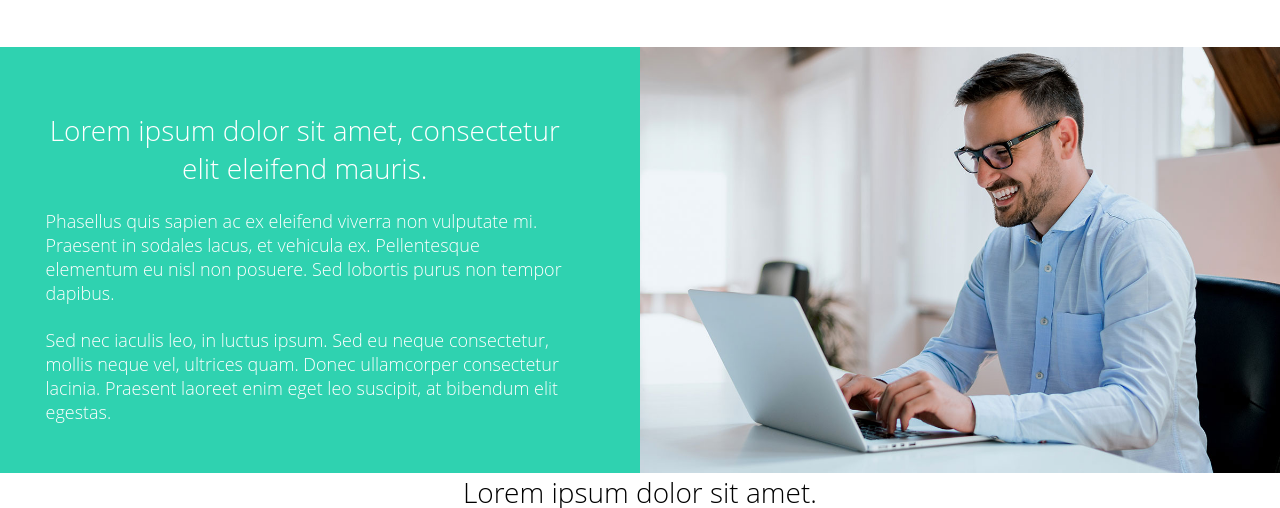
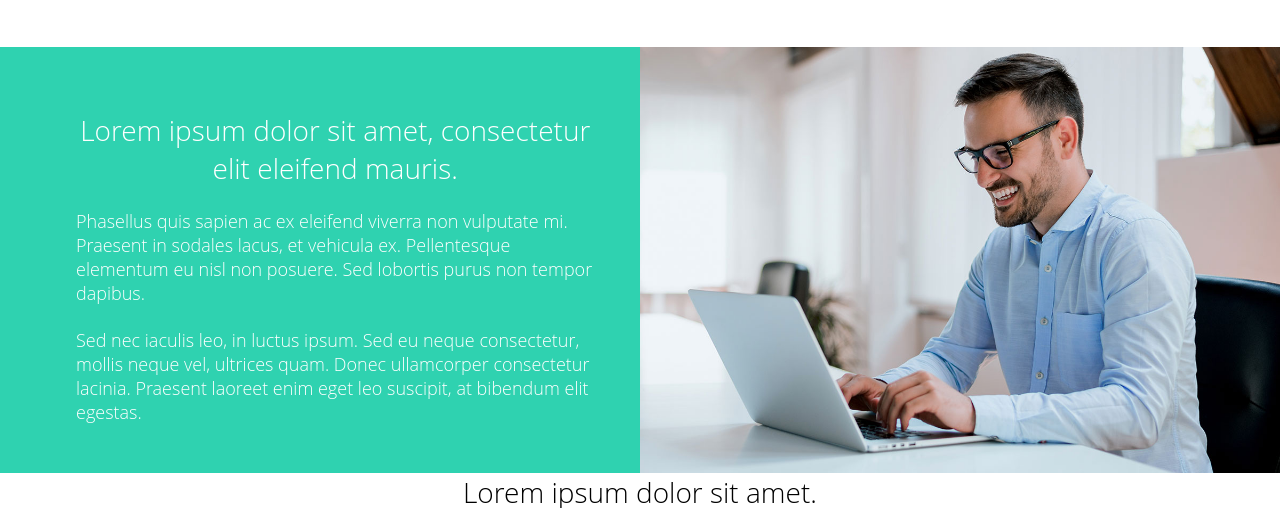
Before and after one commit to alieninochi/butterfly-cience, a website: page build/index.html in a window 1280 px wide. Shown: the part 1113-1621 px from the top of the page. Drawn offline with nearby package versions, Linux system fonts and the light colour scheme; files that its build step writes are made by us from their sources; a script that the page names is missing.

Commit message:
Fix width issues

```diff
--- a/src/styles/about.scss
+++ b/src/styles/about.scss
@@ -9,10 +9,15 @@
 
 .about__header {
     position: relative;
-    left: 5%;
+    left: 20%;
     margin-top: 4rem;
     text-align: center;
-    width: 85%;
+    width: 75%;
+
+    @include media-laptop {
+        width: 85%;
+        left: 10%;
+    }
 
     @include media-tablet {
         margin-top: 2rem;
@@ -26,10 +31,15 @@
 
 .about__text {
     position: relative;
-    left: 5%;
+    left: 20%;
     font-size: 1.125rem;
-    width: 85%;
+    width: 75%;
     margin-top: 1.25em;
+
+    @include media-laptop {
+        width: 85%;
+        left: 10%;
+    }
 
     @include media-mobile {
         width: 100%;
--- a/src/styles/header.scss
+++ b/src/styles/header.scss
@@ -23,7 +23,7 @@
     width: 30%;
     position: absolute;
     top: 2.5rem;
-    left: 15%;
+    left: 10%;
 
     color: #fff;
 
--- a/src/styles/services.scss
+++ b/src/styles/services.scss
@@ -3,10 +3,14 @@
 }
 
 .services .container-fluid {
-    width: 90%;
+    width: 80%;
     margin-top: 3.125rem;
 
-    @include media-tablet {
+    @include media-laptop {
+        width: 90%;
+    }
+
+    @include media-mobile {
         width: 100%;
     }
 }
```
